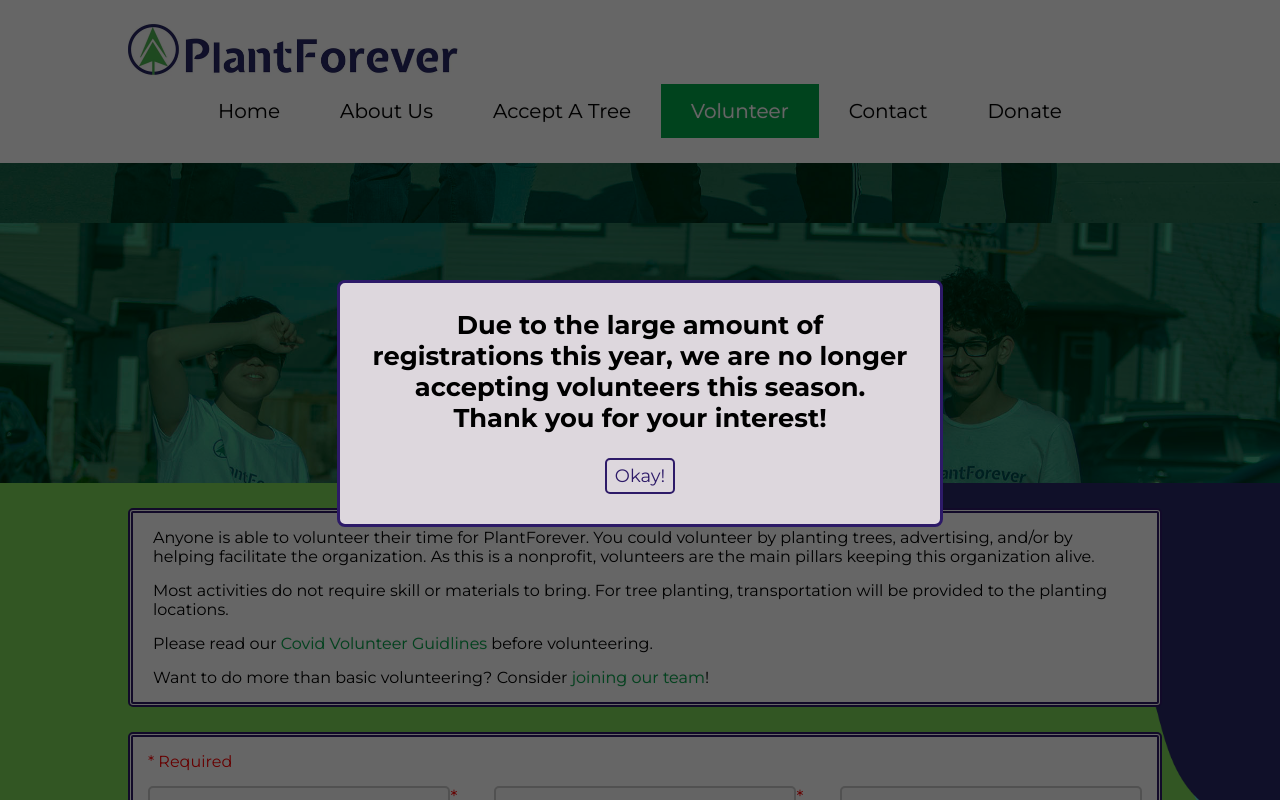
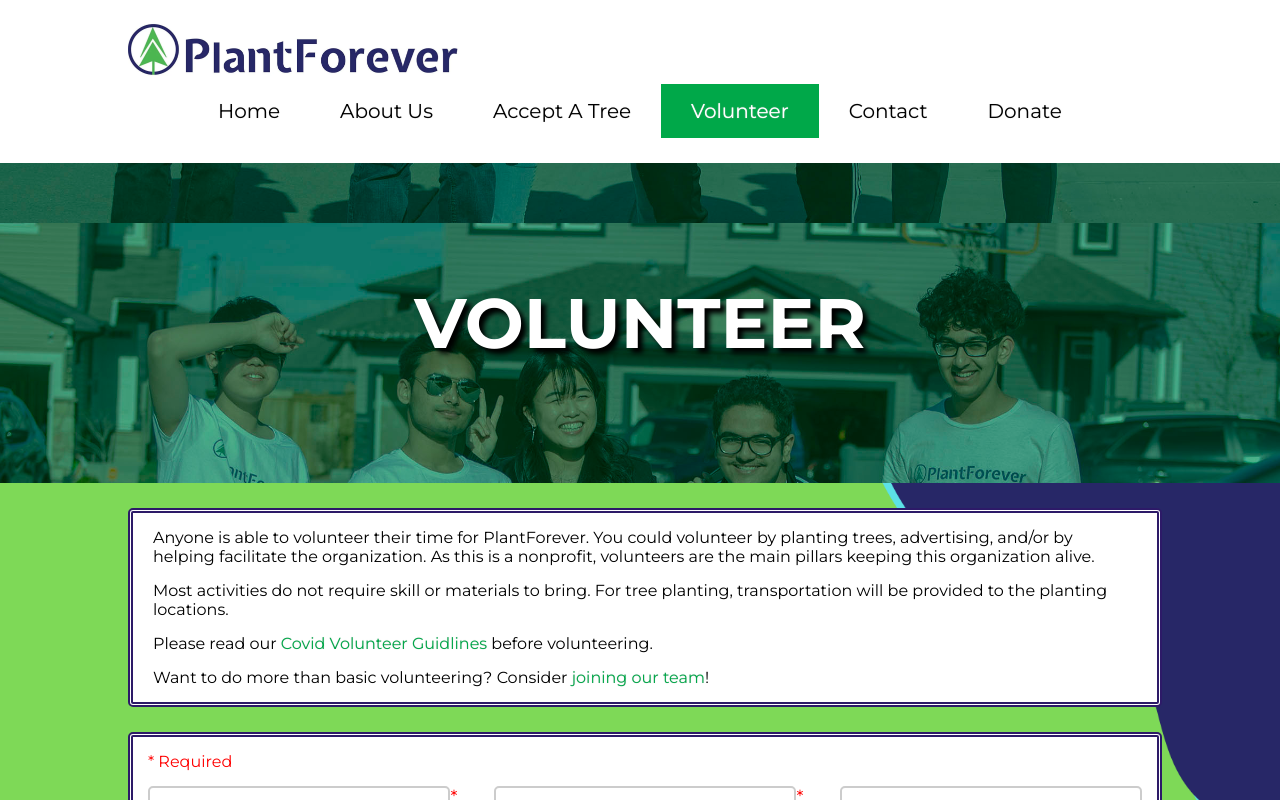
Before and after one commit to cocoliliace/PlantForever, a Vue app: page /volunteer-registration in a window 1280 px wide. Shown: the top 800 px of the page. Built offline with nearby package versions, Linux system fonts and the light colour scheme.

Commit message:
open volunteer registration

```diff
--- a/src/views/Volunteer.vue
+++ b/src/views/Volunteer.vue
@@ -102,8 +102,8 @@ export default {
       materials: "",
       comments: "",
       thankYouMessage: false,
-      showPopup: true,
-      closed: true,
+      showPopup: false,
+      closed: false,
     };
   },
   mounted() {
```
